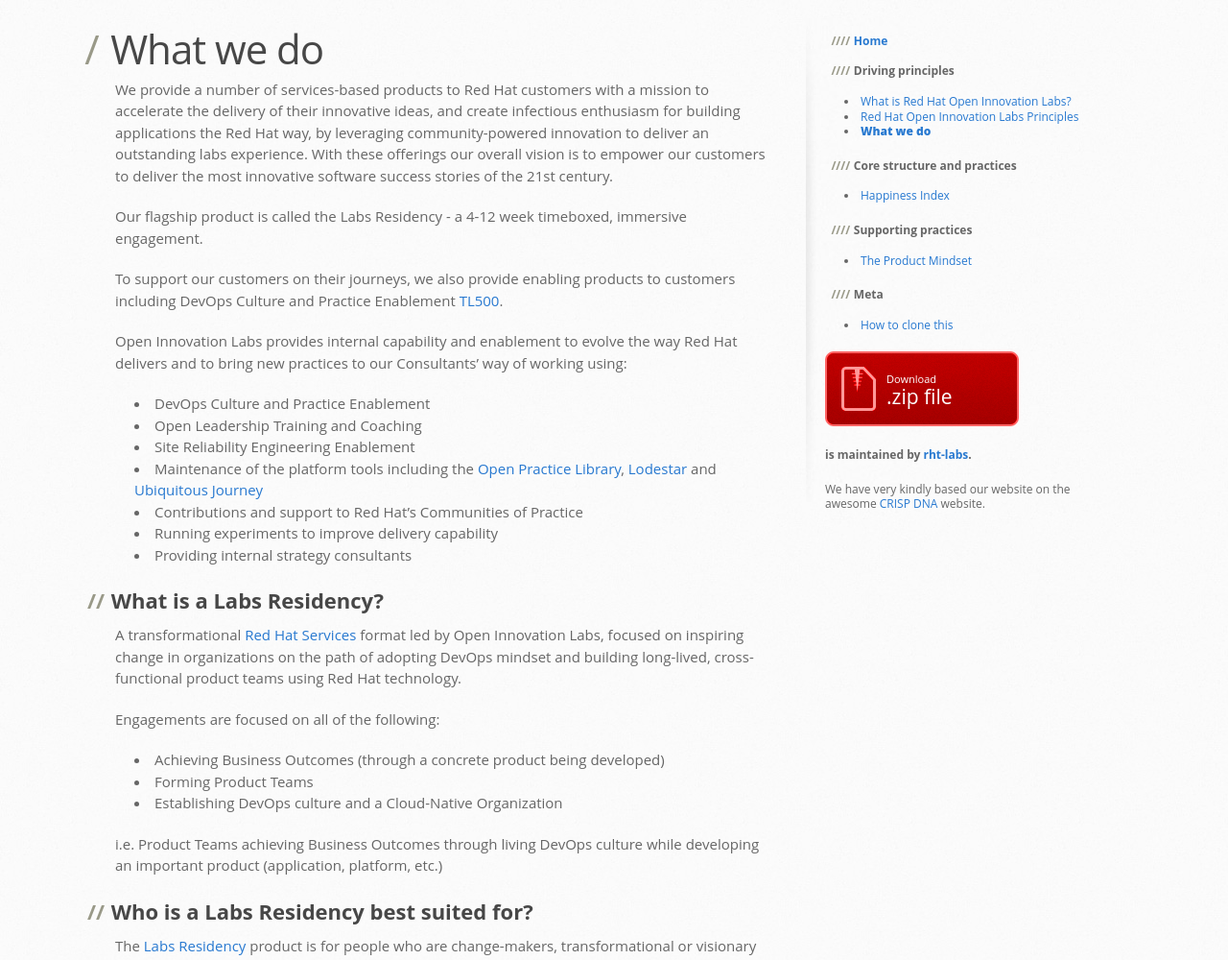
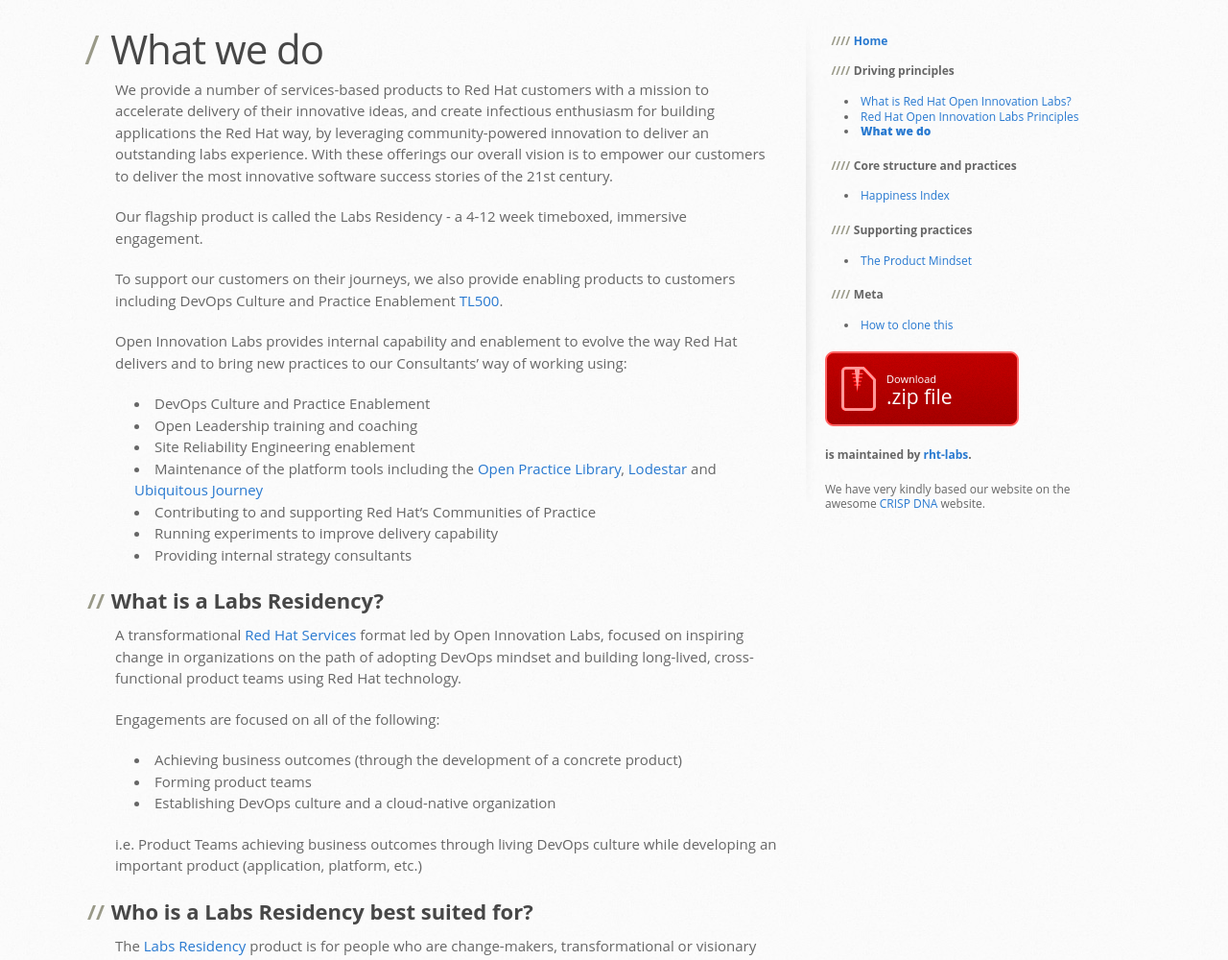
Before and after one commit to rht-labs/rht-labs.github.io, a Jekyll site: the page built from _docs/what-we-do.md, in a window 1280 px wide and 1400 px high. Shown: the part 319-1319 px from the top of the window at 96% size. Built offline with Jekyll 4.4.1, drawn with Linux system fonts in a browser that asks for light colours.

Commit message:
Minor edits to what-we-do.md (#31)

```diff
--- a/_docs/what-we-do.md
+++ b/_docs/what-we-do.md
@@ -16,10 +16,10 @@
 Open Innovation Labs provides internal capability and enablement to evolve the way Red Hat delivers and to bring new practices to our Consultants' way of working using:
 
 - DevOps Culture and Practice Enablement
-- Open Leadership Training and Coaching
-- Site Reliability Engineering Enablement
+- Open Leadership training and coaching
+- Site Reliability Engineering enablement
 - Maintenance of the platform tools including the [Open Practice Library](https://openpracticelibrary.com), [Lodestar](https://lodestar.rht-labs.com) and [Ubiquitous Journey](http://rht-labs.com/ubiquitous-journey)
-- Contributions and support to Red Hat's Communities of Practice
+- Contributing to and supporting Red Hat's Communities of Practice
 - Running experiments to improve delivery capability
 - Providing internal strategy consultants
 
@@ -31,11 +31,11 @@
 
 Engagements are focused on all of the following:
 
-- Achieving Business Outcomes (through a concrete product being developed)
-- Forming Product Teams
-- Establishing DevOps culture and a Cloud-Native Organization
+- Achieving business outcomes (through the development of a concrete product)
+- Forming product teams
+- Establishing DevOps culture and a cloud-native organization
 
-i.e. Product Teams achieving Business Outcomes through living DevOps culture while developing an important product (application, platform, etc.)
+i.e. Product Teams achieving business outcomes through living DevOps culture while developing an important product (application, platform, etc.)
 
 
 Who is a Labs Residency best suited for?
@@ -79,7 +79,7 @@
 
 - Our purpose is to enable our customers to retain their independence
 - Open Organization Culture & Open Leadership
-- A sticky open source Product Development Framework ([Möbius Loop](www.mobiusloop.com)) recognized by Agile and product management thought leaders across the globe
+- A sticky open source Product Development Framework ([Möbius Loop](https://www.mobiusloop.com)) recognized by Agile and product management thought leaders across the globe
 - Open Innovation & Co-innovation on a significant business challenge
 - Open Source Technology
 - 1-on-1 matching & collaboration of customer's team with the best of Red Hat architects & engineers
```
Also changed, not shown: other parts of _docs/what-we-do.md (+1 -1 lines).
